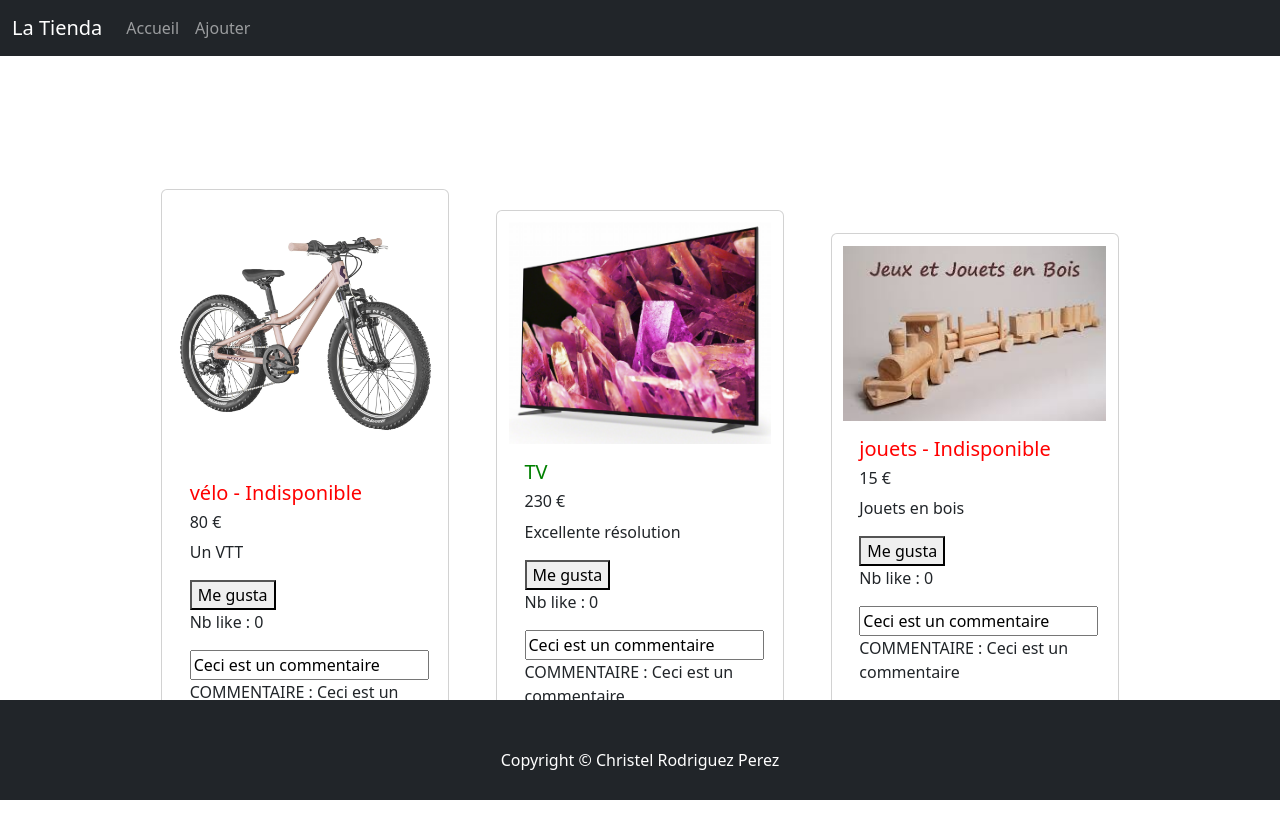
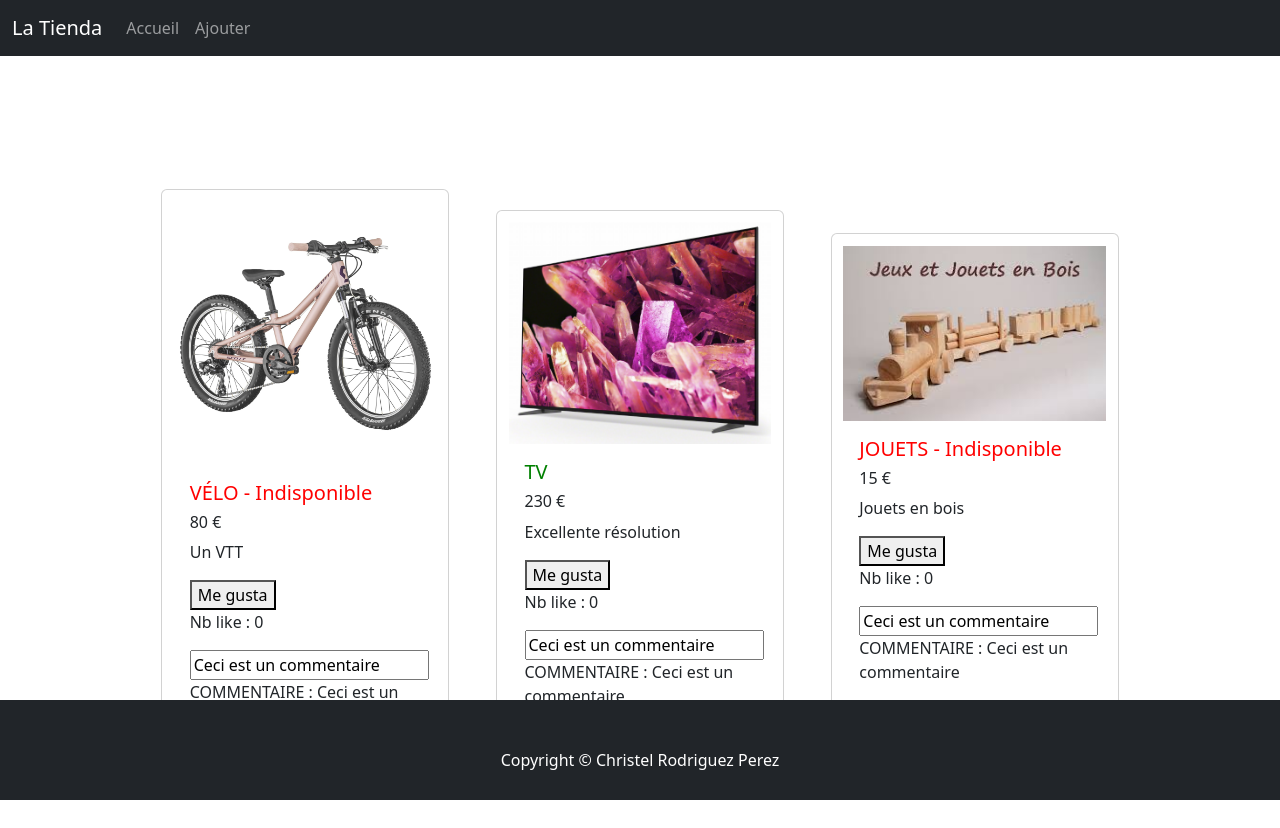
Before and after one commit to Baboo81/AngularTest, an Angular app in the folder latienda/: page /liste in a window 1280 px wide. Before the commit this address led to /. Built offline with nearby package versions, Linux system fonts and the light colour scheme.

Commit message:
Added navigation

```diff
--- a/latienda/src/app/app-routing.module.ts
+++ b/latienda/src/app/app-routing.module.ts
@@ -1,7 +1,10 @@
 import { NgModule } from '@angular/core';
 import { RouterModule, Routes } from '@angular/router';
+import { ListeComponent } from './liste/liste.component';
 
-const routes: Routes = [];
+const routes: Routes = [
+  {path:"liste", component: ListeComponent}
+];
 
 @NgModule({
   imports: [RouterModule.forRoot(routes)],
--- a/latienda/src/app/app.component.html
+++ b/latienda/src/app/app.component.html
@@ -24,27 +24,8 @@
   <p> <!--{{ secondes }}--> </p>
 </div>
 
-<div class="container">
-  <div id="alertMsg">
-    <p>
-      {{ message }}
-    </p>
-  </div>
-  <div id="home">
 
-    <app-article
-      *ngFor = "let element of liste"
-      [titreArticle]="element.titreArticle"
-      [prixArticle]="element.prixArticle"
-      [description]="element.description"
-      [urlImg]="element.urlImg"
-      [textAltImg]="element.textAltImg"
-      [dispo]="element.dispo"
-      (info)="onAffiche($event)">
-    </app-article>
-  </div>
-</div>
-
+<!--La balise indique que le composant doit s'ouvrir à cet endroit précis-->
 <router-outlet></router-outlet>
 
 <!-- Pied de page -->
--- a/latienda/src/app/app.component.ts
+++ b/latienda/src/app/app.component.ts
@@ -1,4 +1,5 @@
-import { Component } from '@angular/core';
+import { Component, OnInit } from '@angular/core';
+import { DataService } from './data.service';
 
 //Décorateur:
 @Component({
@@ -8,38 +9,19 @@ import { Component } from '@angular/core';
 })
 
 //export permet d'exporter le code vers le html
-export class AppComponent {
+export class AppComponent implements OnInit {
   title = 'latienda';
   message: string = "";
+  liste;
+
+  constructor (private dataService:DataService) {}
+
+  ngOnInit () {
+    this.liste = this.dataService.listeArticles
+  }
 
   onAffiche(arg: string) {
     return this.message = "Merci d'avoir voté pour l'article : " + arg;
   }
 
-  liste = [
-    {
-      titreArticle: "vélo",
-      prixArticle: 80,
-      description: "Un VTT",
-      urlImg: "../assets/img/velo.jpg",
-      textAltImg: "Un vélo Scott",
-      dispo: false
-    },
-    {
-      titreArticle: "TV",
-      prixArticle: 230,
-      description: "Excellente résolution",
-      urlImg: "../assets/img/tv.jpg",
-      textAltImg: "TV Sony",
-      dispo: true
-    },
-    {
-      titreArticle: "jouets",
-      prixArticle: 15,
-      description: "Jouets en bois",
-      urlImg: "../assets/img/jouets.jpg",
-      textAltImg: "Jouets en bois de luxe",
-      dispo: false
-    }
-  ]
 }
--- a/latienda/src/app/article/article.component.html
+++ b/latienda/src/app/article/article.component.html
@@ -3,7 +3,7 @@
     <img [src]="urlImg" [alt]="textAltImg">
     <div class="card-body">
         <h5 class="card-title" [ngStyle]="{ color : getColor()}">
-            {{ titreArticle }}
+            {{ titreArticle | uppercase }}
             <span *ngIf="dispo === false"> - Indisponible</span>
         </h5>
         <h6 class="card-title"> {{ prixArticle }} &euro;</h6>
--- /dev/null
+++ b/latienda/src/app/data.service.ts
@@ -0,0 +1,36 @@
+import { Injectable } from '@angular/core';
+
+@Injectable({
+  providedIn: 'root'
+})
+export class DataService {
+
+  listeArticles = [
+    {
+      titreArticle: "vélo",
+      prixArticle: 80,
+      description: "Un VTT",
+      urlImg: "../assets/img/velo.jpg",
+      textAltImg: "Un vélo Scott",
+      dispo: false
+    },
+    {
+      titreArticle: "TV",
+      prixArticle: 230,
+      description: "Excellente résolution",
+      urlImg: "../assets/img/tv.jpg",
+      textAltImg: "TV Sony",
+      dispo: true
+    },
+    {
+      titreArticle: "jouets",
+      prixArticle: 15,
+      description: "Jouets en bois",
+      urlImg: "../assets/img/jouets.jpg",
+      textAltImg: "Jouets en bois de luxe",
+      dispo: false
+    }
+  ]
+
+  constructor() { }
+}
--- /dev/null
+++ b/latienda/src/app/liste/liste.component.css
@@ -0,0 +1,17 @@
+#home
+{
+    display: flex;
+    flex-direction: row;
+    flex-wrap: wrap;
+    justify-content: space-around;
+    align-items: center;
+    padding: 5%;
+}
+
+#alertMsg
+{
+    text-align: center;
+    padding-top: 20px;
+    color: lightgreen;
+    font-size: 1.2rem;
+}
--- /dev/null
+++ b/latienda/src/app/liste/liste.component.html
@@ -0,0 +1,20 @@
+<div class="container">
+    <div id="alertMsg">
+      <p>
+        {{ message }}
+      </p>
+    </div>
+    <div id="home">
+
+      <app-article
+        *ngFor = "let element of liste"
+        [titreArticle]="element.titreArticle"
+        [prixArticle]="element.prixArticle"
+        [description]="element.description"
+        [urlImg]="element.urlImg"
+        [textAltImg]="element.textAltImg"
+        [dispo]="element.dispo"
+        (info)="onAffiche($event)">
+      </app-article>
+    </div>
+  </div>
--- /dev/null
+++ b/latienda/src/app/liste/liste.component.ts
@@ -0,0 +1,22 @@
+import { Component, OnInit } from '@angular/core';
+import { DataService } from '../data.service';
+
+@Component({
+  selector: 'app-liste',
+  templateUrl: './liste.component.html',
+  styleUrls: ['./liste.component.css']
+})
+export class ListeComponent implements OnInit {
+
+  message: string = "";
+  liste;
+
+  constructor (private dataService:DataService) {}
+    ngOnInit() {
+      this.liste = this.dataService.listeArticles;
+    }
+
+  onAffiche(arg: string) {
+    return this.message = "Merci d'avoir vôté pour l'article : " + arg;
+  }
+}
```
Also changed, not shown: latienda/src/app/app.module.ts (+5 -2 lines), 2 other files (tests, documents, lock files or other folders).
